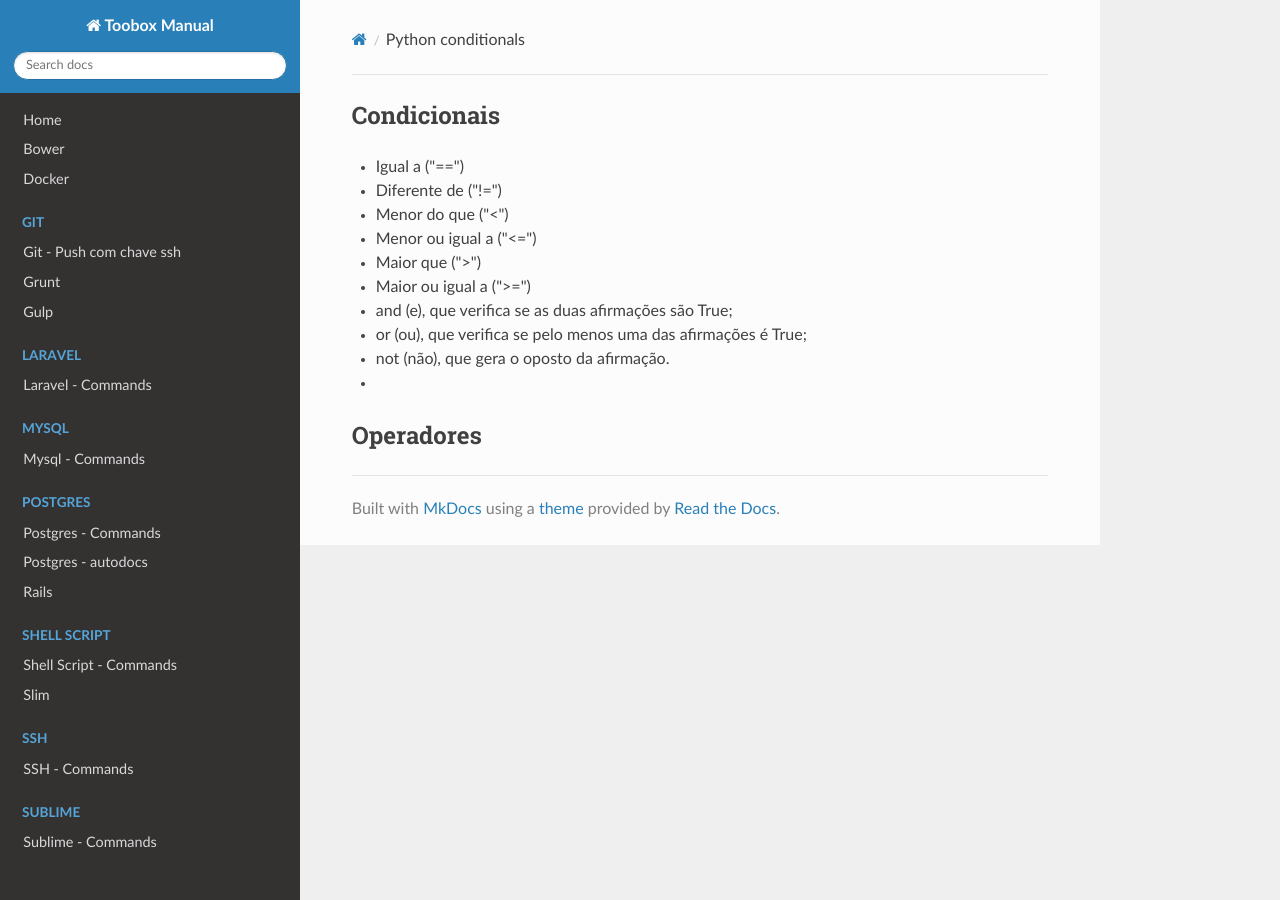
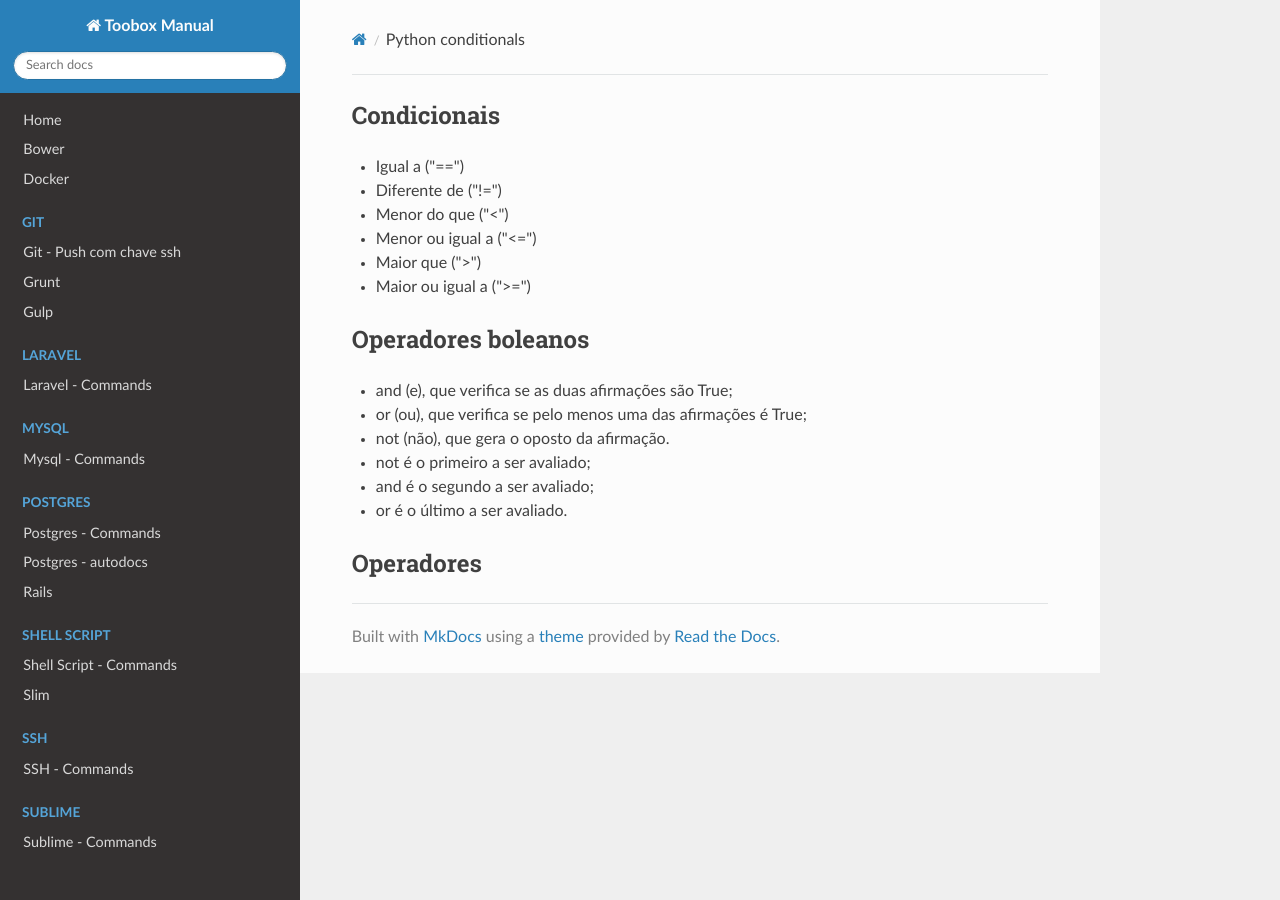
Before and after one commit to intrepidocabral/toolbox-manual, an MkDocs documentation site: the page built from docs/python/python_conditionals.md, in a window 1280 px wide. Built offline with MkDocs 1.6.1, drawn with Linux system fonts in a browser that asks for light colours; nearby versions of some CDN libraries; old or Windows-style settings are respelled for this version of MkDocs.

Commit message:
Update python_conditionals.md

```diff
--- a/docs/python/python_conditionals.md
+++ b/docs/python/python_conditionals.md
@@ -7,8 +7,14 @@
 * Maior que (">")
 * Maior ou igual a (">=")
 
+## Operadores boleanos
 * and (e), que verifica se as duas afirmações são True;
 * or (ou), que verifica se pelo menos uma das afirmações é True;
 * not (não), que gera o oposto da afirmação.
-*
+
+
+* not é o primeiro a ser avaliado;
+* and é o segundo a ser avaliado;
+* or é o último a ser avaliado.
+
 ## Operadores
```
